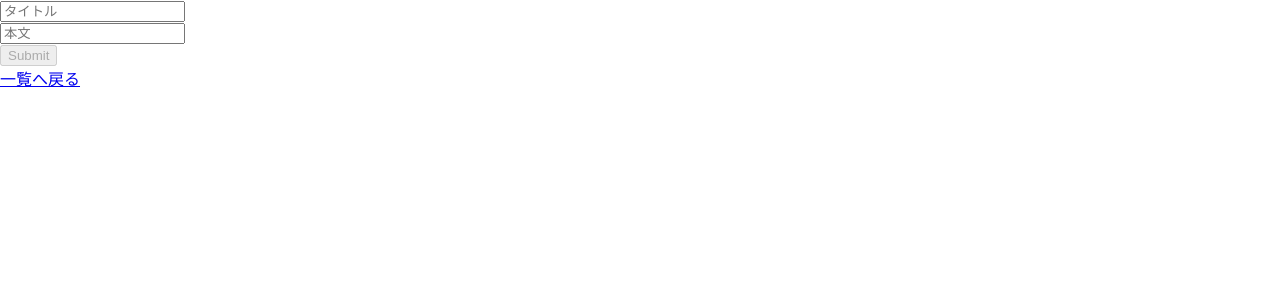
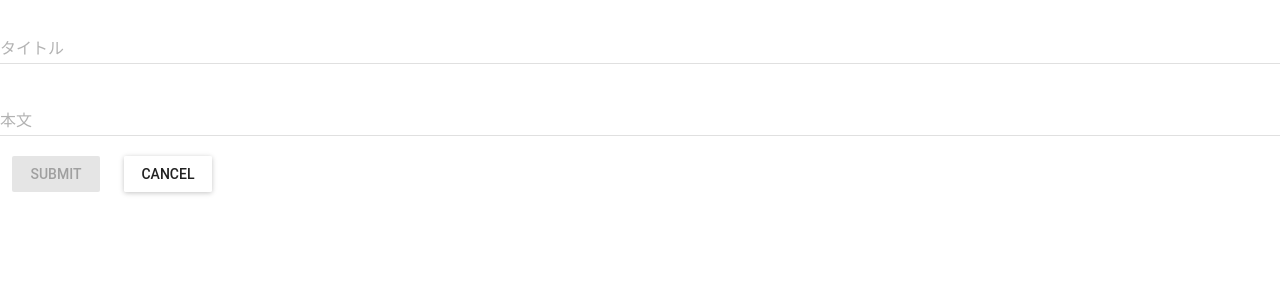
Before and after one commit to masa0sugita/udemy-react-redux-crud-application, a React (Create React App) app: page /events/new in a window 1280 px wide. Shown: the top 300 px of the page. Built offline with nearby package versions, Linux system fonts and the light colour scheme.

Commit message:
新規登録フォームと更新フォームにもmaterial-uiつけた

```diff
--- a/src/components/events_new.js
+++ b/src/components/events_new.js
@@ -4,43 +4,65 @@
 import { postEvents } from '../actions';
 import { Link } from 'react-router-dom';
 import { Field, reduxForm } from 'redux-form';
+import RaisedButton from 'material-ui/RaisedButton';
+import TextField from 'material-ui/TextField';
 
 class EventsNew extends Component {
   // componentDidMount() {
   //   this.props.readEvents();
   // }
   constructor(props) {
-    super(props)
-    this.onSubmit = this.onSubmit.bind(this)
+    super(props);
+    this.onSubmit = this.onSubmit.bind(this);
   }
   renderField(field) {
-    const { input, label, type, meta: { touched, error } } = field;
+    const {
+      input,
+      label,
+      type,
+      meta: { touched, error }
+    } = field;
     return (
-    <div>
-      <input {...input} placeholder={label} type={type} />
-      { touched && error && <span>{error}</span>}
-    </div>)
-  };
+      <TextField
+        hintText={label}
+        floatingLabelText={label}
+        errorText={touched && error}
+        {...input}
+        fullWidth={true}
+      />
+    );
+  }
   async onSubmit(values) {
-    await this.props.postEvents(values)
+    await this.props.postEvents(values);
     this.props.history.push('/');
   }
   render() {
-    const { handleSubmit, pristine, submitting, invalid } = this.props
+    const { handleSubmit, pristine, submitting, invalid } = this.props;
+    const style = {
+      margin: 12,
+
+    }
     return (
       <React.Fragment>
         <form onSubmit={handleSubmit(this.onSubmit)}>
-        <div>
-            <Field label="タイトル" name="title" type="text" component={this.renderField} />
+          <div>
+            <Field
+              label="タイトル"
+              name="title"
+              type="text"
+              component={this.renderField}
+            />
           </div>
           <div>
-            <Field label="本文" name="body" type="text" component={this.renderField} />
+            <Field
+              label="本文"
+              name="body"
+              type="text"
+              component={this.renderField}
+            />
           </div>
-          <div>
-            <input type="submit" value="Submit" disabled={pristine || submitting || invalid} />
-            <br />
-            <Link to="/">一覧へ戻る</Link>
-          </div>
+          <RaisedButton label="Submit" type="submit" style={style} disabled={pristine || submitting || invalid} />
+          <RaisedButton label="Cancel" style={style} containerElement={<Link to="/" />} />
         </form>
       </React.Fragment>
     );
@@ -54,12 +76,12 @@
 // })
 const mapDispatchToProps = { postEvents };
 const validate = values => {
-  const errors = {}
-  if(!values.title) errors.title = "タイトルを入力して下さい";
-  if(!values.body) errors.body = "本文を入力して下さい";
+  const errors = {};
+  if (!values.title) errors.title = 'タイトルを入力して下さい';
+  if (!values.body) errors.body = '本文を入力して下さい';
   return errors;
-}
+};
 export default connect(
   null,
   mapDispatchToProps
-)(reduxForm({ validate, form: "eventNewForm"})(EventsNew));
+)(reduxForm({ validate, form: 'eventNewForm' })(EventsNew));
--- a/src/components/events_show.js
+++ b/src/components/events_show.js
@@ -4,6 +4,8 @@
 import { Link } from 'react-router-dom';
 import { Field, reduxForm } from 'redux-form';
 import { getEvent, deleteEvents, putEvent } from '../actions';
+import RaisedButton from 'material-ui/RaisedButton';
+import TextField from 'material-ui/TextField';
 
 class EventsShow extends Component {
   constructor(props) {
@@ -23,10 +25,13 @@
       meta: { touched, error }
     } = field;
     return (
-      <div>
-        <input {...input} placeholder={label} type={type} />
-        {touched && error && <span>{error}</span>}
-      </div>
+      <TextField
+        hintText={label}
+        floatingLabelText={label}
+        errorText={touched && error}
+        {...input}
+        fullWidth={true}
+      />
     );
   }
   async onSubmit(values) {
@@ -40,6 +45,9 @@
   }
   render() {
     const { handleSubmit, pristine, submitting, invalid } = this.props;
+    const style = {
+      margin: 12,
+    }
     return (
       <React.Fragment>
         <form onSubmit={handleSubmit(this.onSubmit)}>
@@ -59,19 +67,9 @@
               component={this.renderField}
             />
           </div>
-          <div>
-            <input
-              type="submit"
-              value="Submit"
-              disabled={pristine || submitting || invalid}
-            />
-            <br />
-            <Link to="/">一覧へ戻る</Link>
-            <br />
-            <Link to="/" onClick={this.onDeleteClick}>
-              削除
-            </Link>
-          </div>
+          <RaisedButton label="送信" type="submit" style={style} disabled={pristine || submitting || invalid} />
+          <RaisedButton label="一覧へ戻る" style={style} containerElement={<Link to="/" />} />
+          <RaisedButton label="削除する" style={style} onClick={this.onDeleteClick} />
         </form>
       </React.Fragment>
     );
```
